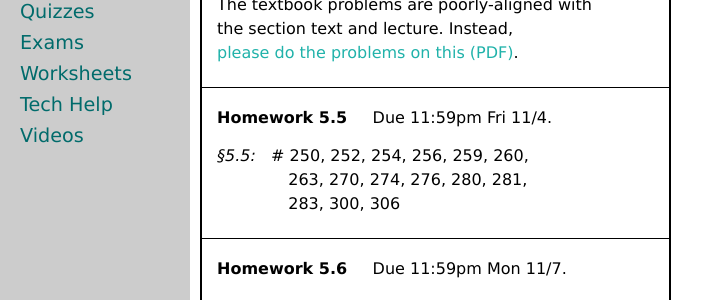
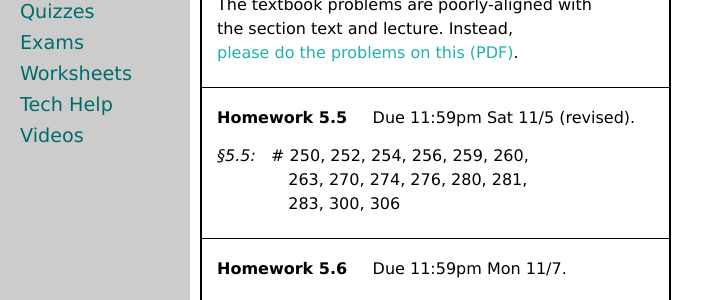
Before and after one commit to uaf-math/calc2, a Jekyll site: the page built from homework.md, in a window 1280 px wide and 900 px high, scrolled down 2947 px. Shown: the part 152-452 px from the top of the window, without its empty margins (0-723 px from the left). Built offline with Jekyll 4.4.1, drawn with Linux system fonts in a browser that asks for light colours.

Commit message:
HW 5.5 due Sat

```diff
--- a/_data/homework.yml
+++ b/_data/homework.yml
@@ -124,7 +124,7 @@ homework:
   due: 11:59pm Wed 11/2
   override: override5p4.pdf
 - name: Homework 5.5
-  due: 11:59pm Fri 11/4
+  due: 11:59pm Sat 11/5 (revised)
   sections:
   - section: 5.5
     problems: 250, 252, 254, 256, 259, 260,
```
